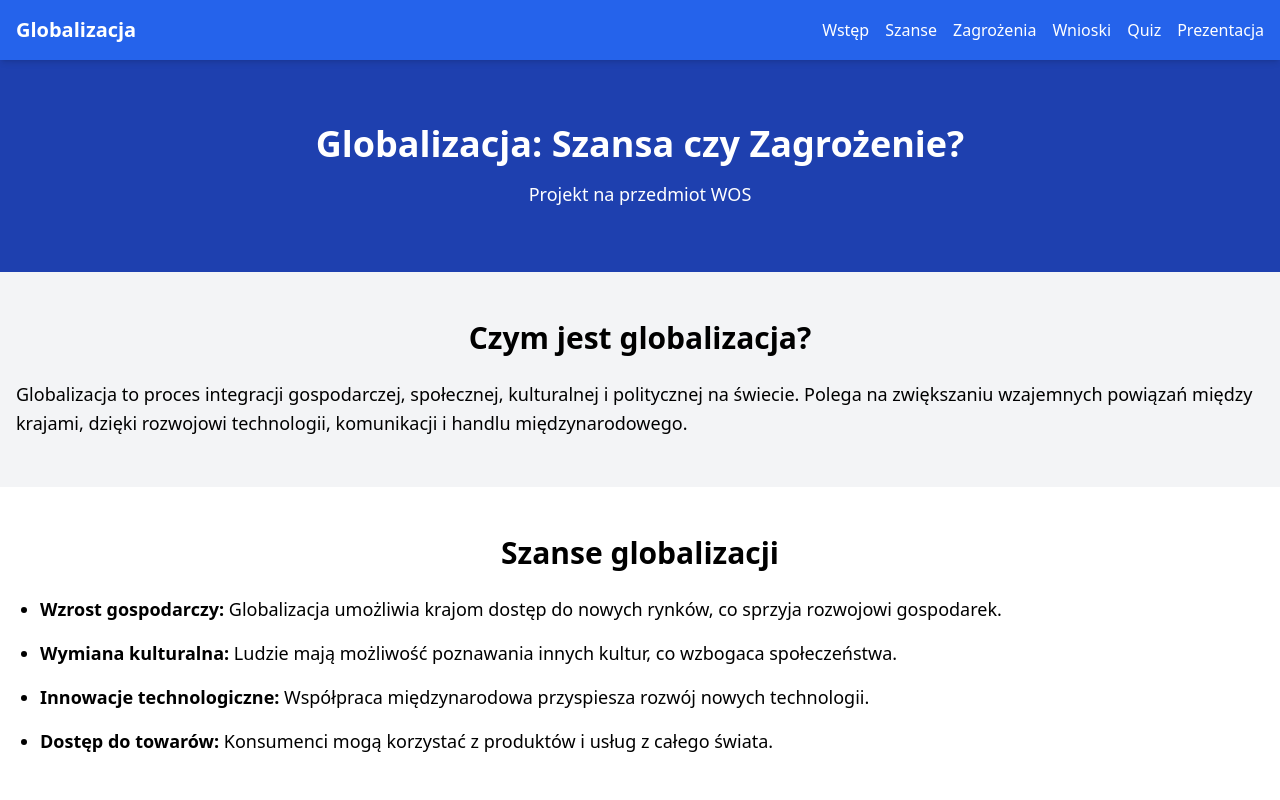
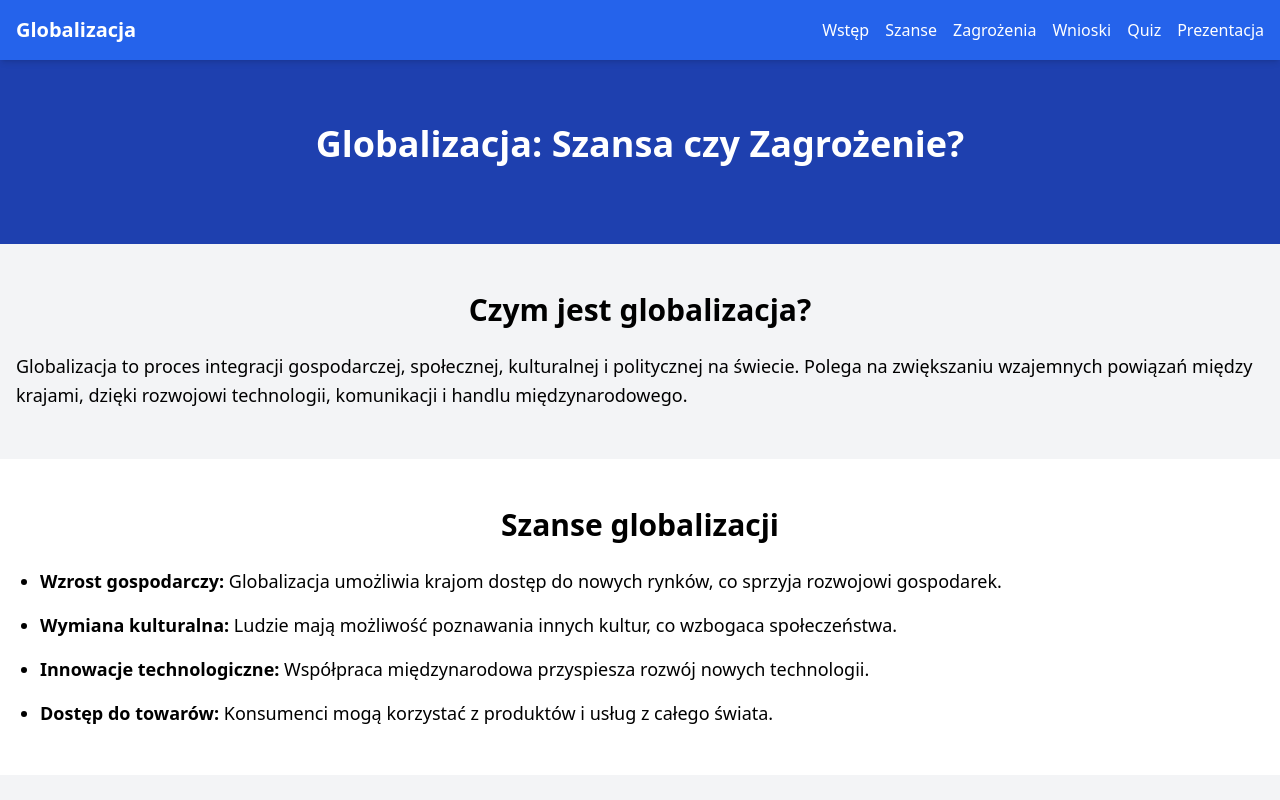
Before and after one commit to ZawertunZayka/gscz, a plain HTML site: page index.html in a window 1280 px wide. Shown: the top 800 px of the page. Drawn offline with nearby package versions, Linux system fonts and the light colour scheme.

Commit message:
Update index.html

```diff
--- a/index.html
+++ b/index.html
@@ -26,7 +26,6 @@
   <header class="bg-blue-800 text-white text-center py-16">
     <div class="container mx-auto">
       <h1 class="text-4xl font-bold mb-4">Globalizacja: Szansa czy Zagrożenie?</h1>
-      <p class="text-lg">Projekt na przedmiot WOS</p>
     </div>
   </header>
 
```
